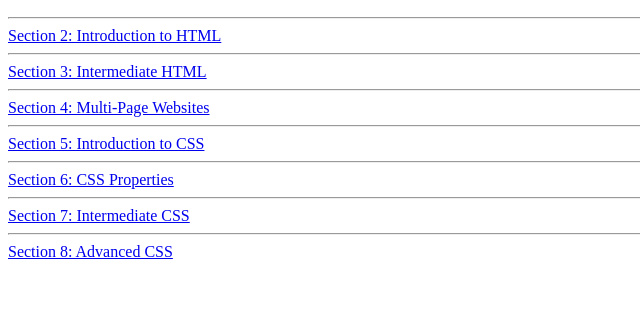
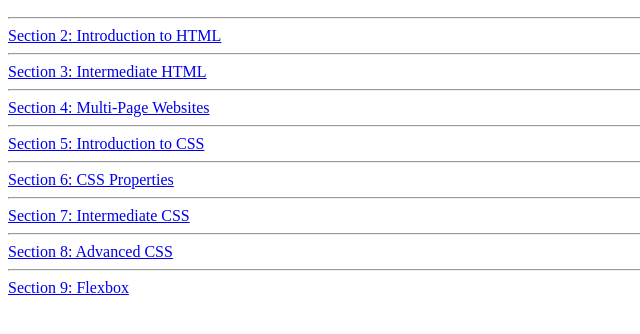
Before and after one commit to Scalepelexis/webdev-portfolio, a plain HTML site: page index.html in a window 1280 px wide. Shown: the part 110-444 px from the top of the page, without its empty margins (0-640 px from the left). Drawn offline with Linux system fonts and the light colour scheme.

Commit message:
Add files via upload
Adding section 9 to main index.html

```diff
--- a/index.html
+++ b/index.html
@@ -22,5 +22,7 @@
     <a href="./Public/Section_7/index.html">Section 7: Intermediate CSS</a>
     <hr />
     <a href="./Public/Section_8/index.html">Section 8: Advanced CSS</a>
+    <hr />
+    <a href="./Public/Section_9/index.html">Section 9: Flexbox</a>
 </body>
 </html>
```
